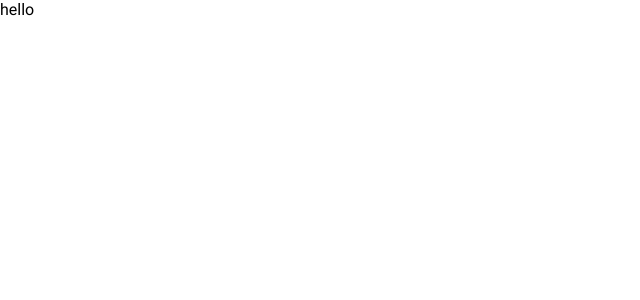
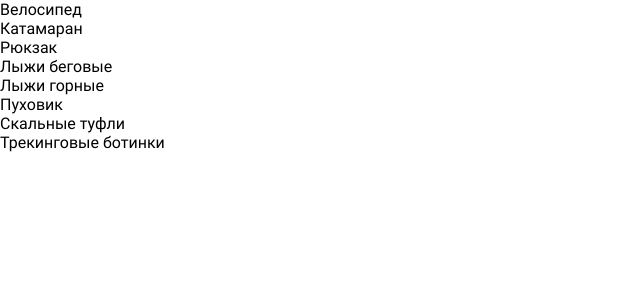
Before and after one commit to pirotech/rsd-test-task, a React app: page / in a window 1280 px wide. Shown: the top 300 px of the page, without its empty margins (0-640 px from the left). Built offline with nearby package versions, Linux system fonts and the light colour scheme.

Commit message:
List of goods added

```diff
--- a/package.json
+++ b/package.json
@@ -13,6 +13,7 @@
   "dependencies": {
     "axios": "0.18.0",
     "connected-react-router": "^4.4.1",
+    "js-cookie": "^2.2.0",
     "react": "^16.4.1",
     "react-dom": "^16.4.1",
     "react-redux": "^5.0.7",
--- a/public/index.html
+++ b/public/index.html
@@ -3,7 +3,7 @@
   <head>
     <meta charset="UTF-8">
     <meta http-equiv="X-UA-Compatible" content="ie=edge">
-    <title>Staff frontend</title>
+    <title>RSD test task</title>
   </head>
   <body>
     <section id="index" />
--- a/src/components/mainPage/MainPage.jsx
+++ b/src/components/mainPage/MainPage.jsx
@@ -1,12 +1,30 @@
 import React, { Component } from 'react';
+import goods from './goods.json';
 import './MainPage.scss';
 
 
 class MainPage extends Component {
+	constructor(props) {
+		super(props);
+		this.state = {
+			goods: [],
+		};
+	}
+
 	render() {
 		return (
-			<div>hello</div>
+			<ul>
+				{this.state.goods.map(item => (
+					<li key={item.id}>{item.name}</li>
+				))}
+			</ul>
 		);
+	}
+
+	componentDidMount() {
+		this.setState({
+			goods,
+		});
 	}
 }
 
--- /dev/null
+++ b/src/components/mainPage/goods.json
@@ -0,0 +1,58 @@
+[
+  {
+    "id": 0,
+    "name": "Велосипед",
+    "brand": "Merida",
+    "price": 30000,
+    "rating": 4
+  },
+  {
+    "id": 1,
+    "name": "Катамаран",
+    "brand": "Валдай",
+    "price": 45000,
+    "rating": 4
+  },
+  {
+    "id": 2,
+    "name": "Рюкзак",
+    "brand": "Баск",
+    "price": 8000,
+    "rating": 5
+  },
+  {
+    "id": 3,
+    "name": "Лыжи беговые",
+    "brand": "Noname",
+    "price": 3500,
+    "rating": 2
+  },
+  {
+    "id": 4,
+    "name": "Лыжи горные",
+    "brand": "Fisher",
+    "price": 55000,
+    "rating": 5
+  },
+  {
+    "id": 5,
+    "name": "Пуховик",
+    "brand": "Баск",
+    "price": 32000,
+    "rating": 5
+  },
+  {
+    "id": 6,
+    "name": "Скальные туфли",
+    "brand": "Climb-x",
+    "price": 2500,
+    "rating": 3
+  },
+  {
+    "id": 7,
+    "name": "Трекинговые ботинки",
+    "brand": "Mammut",
+    "price": 12000,
+    "rating": 5
+  }
+]
--- a/src/shared/api/api.js
+++ b/src/shared/api/api.js
@@ -1,7 +1,7 @@
 import axios from 'axios';
 import Cookie from 'js-cookie';
 
-import students from './students';
+import goods from './goods';
 
 const ExampleAPI = () => {
 	const r = (url, extra={}) => {
@@ -37,7 +37,7 @@ const ExampleAPI = () => {
 	};
 
 	return {
-    students: students(r),
+		goods: goods(r),
 
 		request: r
 	};
--- /dev/null
+++ b/src/shared/api/goods.js
@@ -0,0 +1,9 @@
+const goods = (r) => {
+	return {
+		all: () => {
+			return r('/goods', { method: 'get' });
+		}
+	};
+};
+
+export default goods;
```
Also changed, not shown: src/shared/api/students.js (deleted, +0 -9 lines), webpack/loaders.js (indentation only), 2 other files (tests, documents, lock files or other folders). Lines whose indentation alone changed are shown as unchanged.
